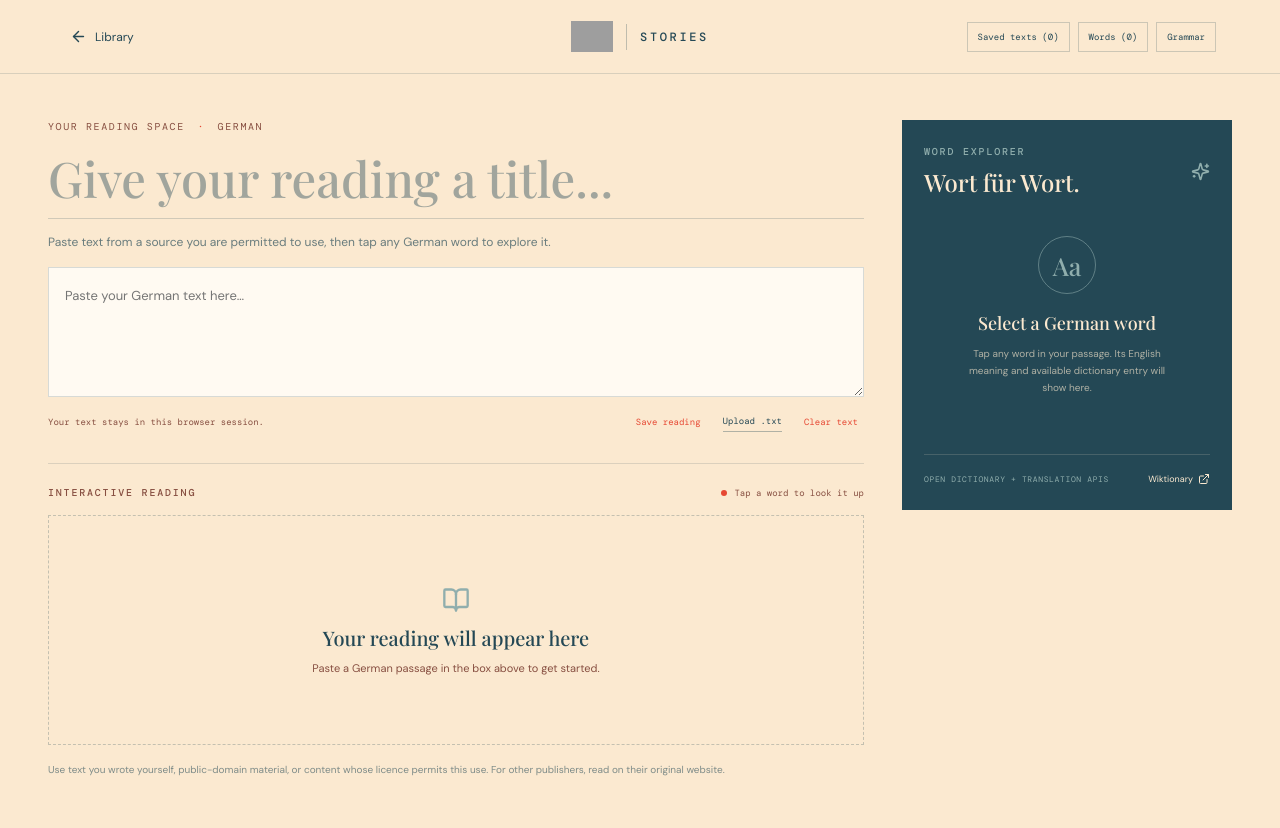
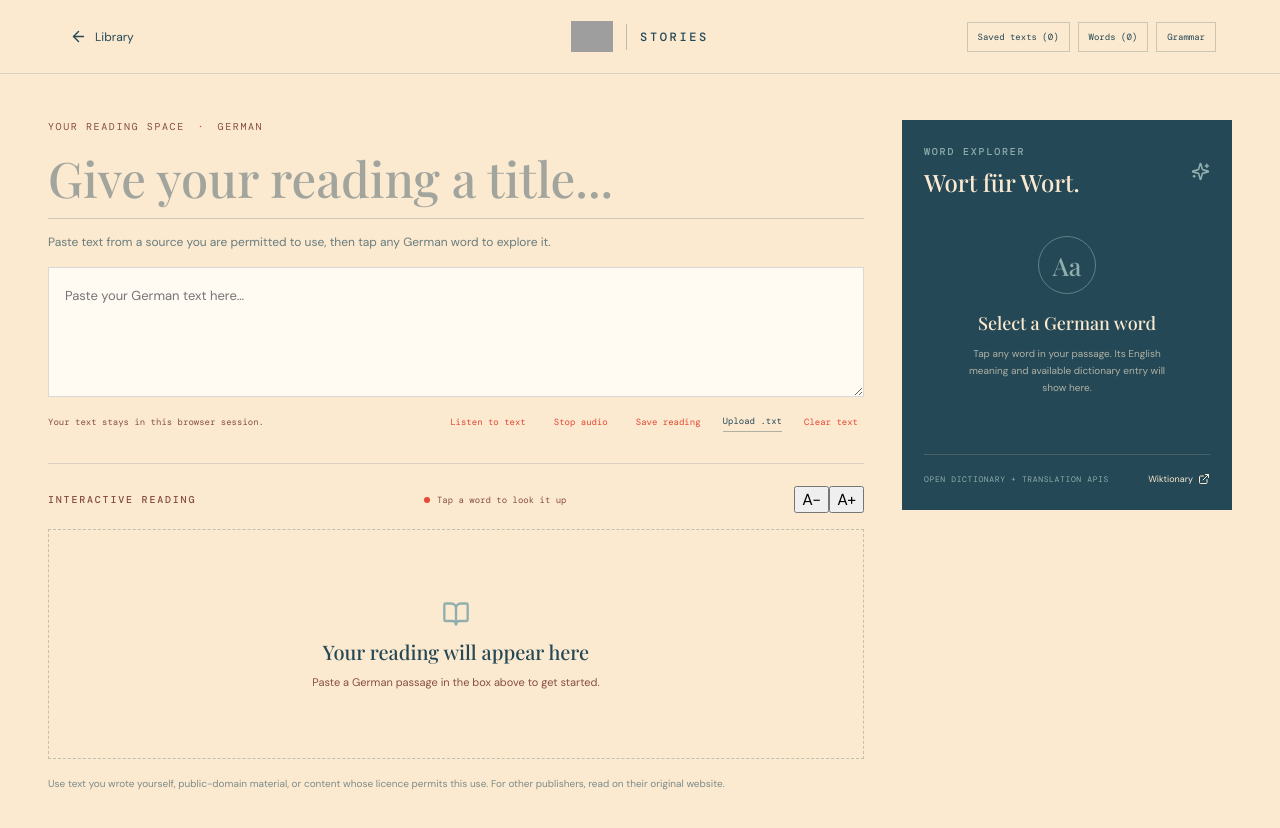
Before and after one commit to muneebinu/Fluentio-stories, a React (Vite) app: page / in a window 1280 px wide. Both pictures are taken after a click on the button "Reader". Shown: the top 828 px of the page. Built offline with nearby package versions, Linux system fonts and the light colour scheme; grey boxes are pictures that could not be loaded; a web font is replaced by a local one.

Commit message:
Add read-aloud playback and reader typography controls

```diff
--- a/src/main.jsx
+++ b/src/main.jsx
@@ -53,6 +53,8 @@ function App() {
   const [showAnswer, setShowAnswer] = useState(false)
   const [reviewed, setReviewed] = useState(0)
   const [phraseSelected, setPhraseSelected] = useState('')
+  const [readerFontSize, setReaderFontSize] = useState(17)
+  const [isSpeaking, setIsSpeaking] = useState(false)
 
   function persistVocab(next) { setVocab(next); localStorage.setItem('fluentio-vocab', JSON.stringify(next)) }
   function saveCurrentText() {
@@ -68,6 +70,17 @@ function App() {
     const next = [entry, ...vocab.filter(item => item.word.toLocaleLowerCase() !== activeWord.toLocaleLowerCase())]
     persistVocab(next)
   }
+  function speakPassage() {
+    if (!readerText.trim()) { setError('Add a German text before starting audio.'); return }
+    if (!('speechSynthesis' in window)) { setError('Speech is not supported in this browser.'); return }
+    window.speechSynthesis.cancel()
+    const utterance = new SpeechSynthesisUtterance(readerText)
+    utterance.lang = 'de-DE'; utterance.rate = 0.9
+    utterance.onend = () => setIsSpeaking(false)
+    utterance.onerror = () => setIsSpeaking(false)
+    setIsSpeaking(true); window.speechSynthesis.speak(utterance)
+  }
+  function stopPassage() { if ('speechSynthesis' in window) window.speechSynthesis.cancel(); setIsSpeaking(false) }
   function speakWord(value) {
     if (!('speechSynthesis' in window)) { setError('Speech is not supported in this browser.'); return }
     window.speechSynthesis.cancel()
@@ -242,11 +255,11 @@ function App() {
         <input className="reader-title-input" value={readerTitle} onChange={e=>setReaderTitle(e.target.value)} placeholder="Give your reading a title..." aria-label="Reading title"/>
         <p className="reader-instructions">Paste text from a source you are permitted to use, then tap any German word to explore it.</p>
         <textarea className="reader-paste" value={readerText} onChange={e=>setReaderText(e.target.value)} placeholder="Paste your German text here…" aria-label="German reading text"/>
-        <div className="reader-toolbar"><span>{readerText.trim() ? readerText.trim().split(/\s+/).length + ' words' : 'Your text stays in this browser session.'}</span><div className="reader-toolbar-actions"><button onClick={saveCurrentText}>Save reading</button><label className="upload-text-button">Upload .txt<input type="file" accept=".txt,text/plain" onChange={e=>loadTextFile(e.target.files?.[0])}/></label><button onClick={()=>{setReaderText('');setReaderTitle('');setActiveWord('')}}>Clear text</button></div></div>
+        <div className="reader-toolbar"><span>{readerText.trim() ? readerText.trim().split(/\s+/).length + ' words' : 'Your text stays in this browser session.'}</span><div className="reader-toolbar-actions"><button onClick={speakPassage}>Listen to text</button><button onClick={stopPassage} disabled={!isSpeaking}>Stop audio</button><button onClick={saveCurrentText}>Save reading</button><label className="upload-text-button">Upload .txt<input type="file" accept=".txt,text/plain" onChange={e=>loadTextFile(e.target.files?.[0])}/></label><button onClick={()=>{setReaderText('');setReaderTitle('');setActiveWord('')}}>Clear text</button></div></div>
         {error&&<p className="reader-feedback">{error}</p>}<div className="reader-divider"/>
-        <div className="reading-heading"><span className="eyebrow">INTERACTIVE READING</span><span className="reading-hint"><span className="hint-dot"/> Tap a word to look it up</span>{phraseSelected&&<button className="phrase-lookup" onClick={()=>lookupPhrase(phraseSelected)}>Translate selected phrase</button>}</div>
+        <div className="reading-heading"><span className="eyebrow">INTERACTIVE READING</span><span className="reading-hint"><span className="hint-dot"/> Tap a word to look it up</span><div className="reading-tools"><button onClick={()=>setReaderFontSize(Math.max(14,readerFontSize-1))} aria-label="Decrease text size">A−</button><button onClick={()=>setReaderFontSize(Math.min(28,readerFontSize+1))} aria-label="Increase text size">A+</button>{phraseSelected&&<button className="phrase-lookup" onClick={()=>lookupPhrase(phraseSelected)}>Translate selected phrase</button>}</div></div>
         {readerText.trim()
-          ? <article className="reading-paper" onMouseUp={()=>{const selection=window.getSelection()?.toString().trim()||'';setPhraseSelected(selection.split(/\s+/).length>1?selection:'')}}><h2>{readerTitle || 'German reading'}</h2><p>{renderReadableText()}</p></article>
+          ? <article className="reading-paper" onMouseUp={()=>{const selection=window.getSelection()?.toString().trim()||'';setPhraseSelected(selection.split(/\s+/).length>1?selection:'')}}><h2>{readerTitle || 'German reading'}</h2><p style={{fontSize:readerFontSize+'px'}}>{renderReadableText()}</p></article>
           : <div className="reader-empty"><BookOpen size={28}/><strong>Your reading will appear here</strong><span>Paste a German passage in the box above to get started.</span></div>}
         <div className="reader-source-note">Use text you wrote yourself, public-domain material, or content whose licence permits this use. For other publishers, read on their original website.</div>
       </section>
```
